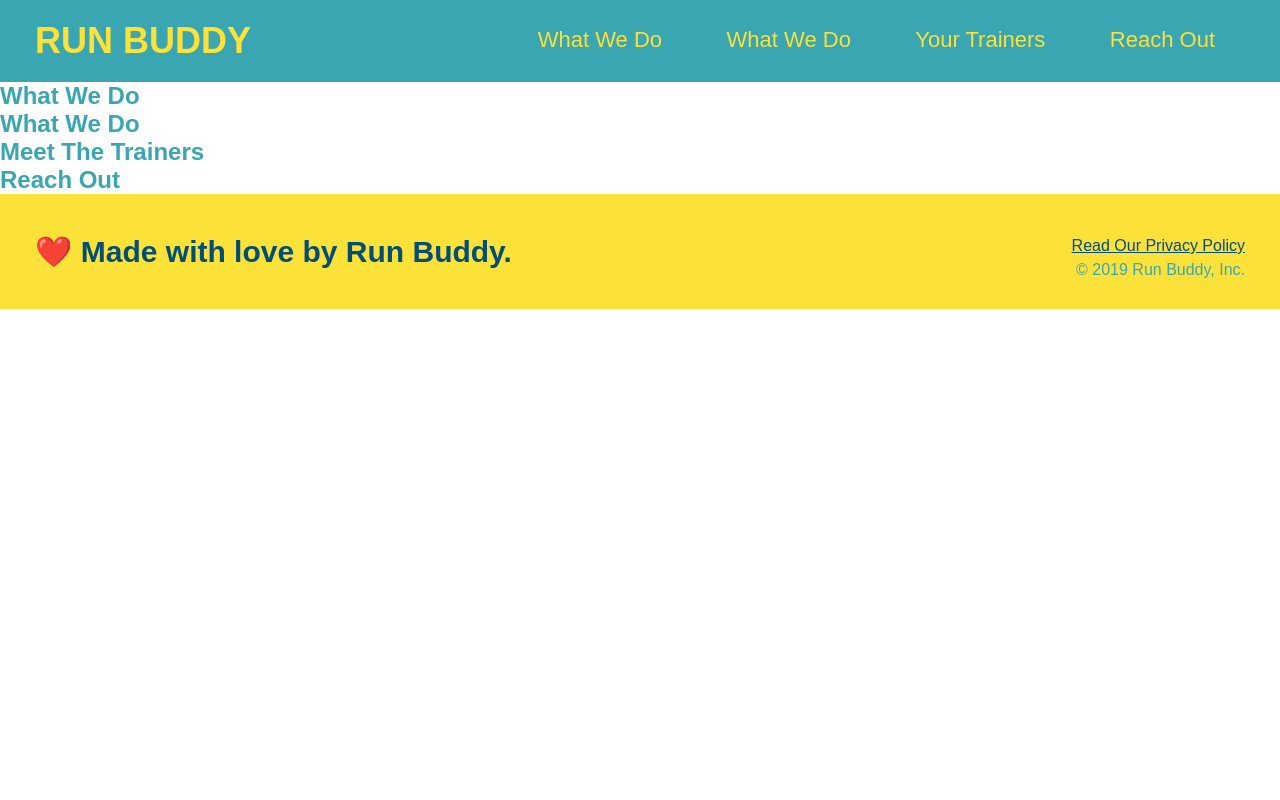
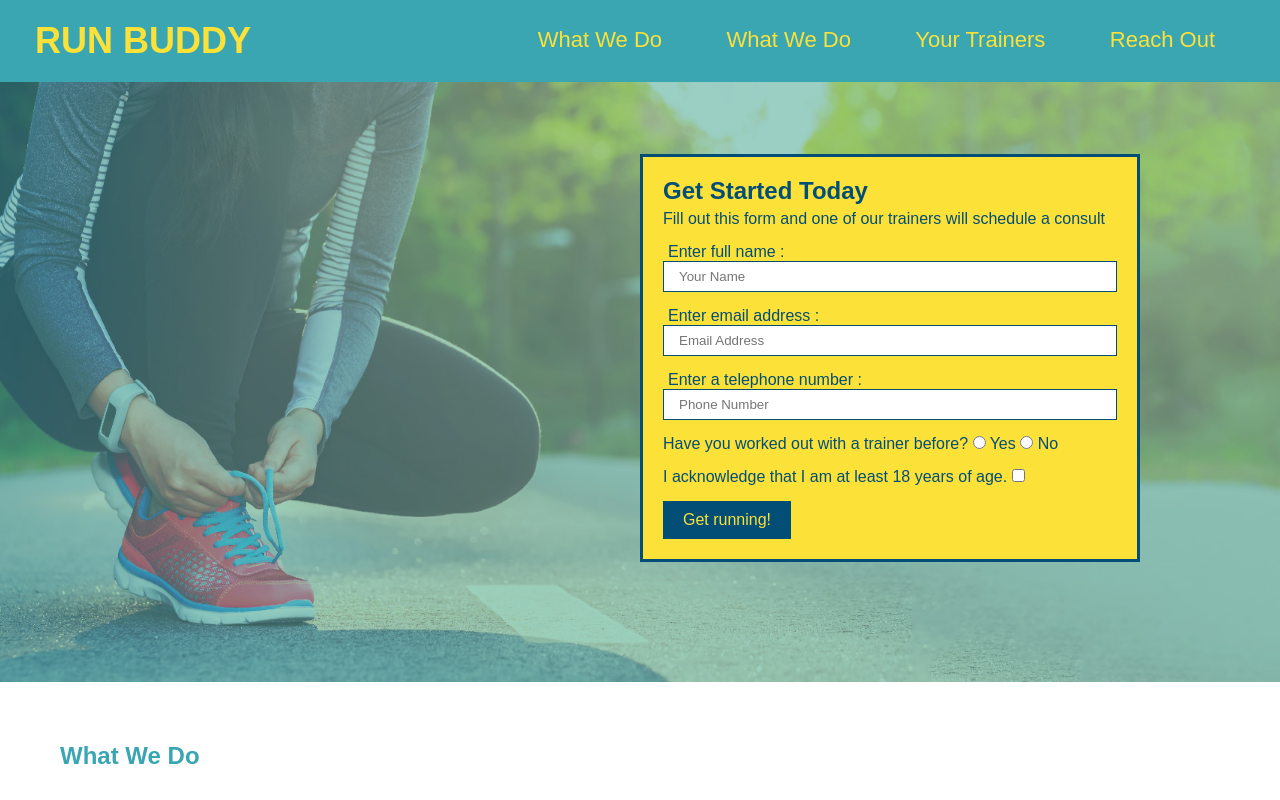
Before and after one commit to israel386/run-buddy, a plain HTML site: page index.html in a window 1280 px wide. Shown: the top 800 px of the page. Drawn offline with Linux system fonts and the light colour scheme.

Commit message:
Styled <section class=hero>

```diff
--- a/assets/css/style.css
+++ b/assets/css/style.css
@@ -115,3 +115,95 @@ footer a {
     color: #024e76;
 
 }
+
+section {
+
+    padding: 60px;
+
+}
+
+.hero {
+
+    background-image: url("../image/hero-bg.jpg");
+
+    height: 600px;
+
+    background-size: cover;
+
+    background-position: center;
+
+    position: relative;
+
+}
+
+.hero-form {
+
+    border: solid 3px #024e76;
+
+    background-color: #fce138;
+
+    padding: 20px;
+
+    width: 500px;
+
+    color: #024e76;
+
+    position: absolute;
+
+    bottom: 120px;
+
+    right: 140px;
+
+}
+
+.hero-form h3 {
+
+    margin: 0;
+
+    font-size: 24px;
+
+}
+
+.hero-form p {
+
+    margin: 5px 0 15px 0;
+
+}
+
+.form-input {
+
+    border: 1px solid #024e76;
+
+    display: block;
+
+    padding: 7px 15px;
+
+    font-size: 16 px;
+
+    color: #024e76;
+
+    width: 100%;
+
+    margin-bottom: 15px;
+
+}
+
+.hero-form label {
+
+    margin: 0 5px;
+
+}
+
+.hero-form button {
+
+    color: #fce138;
+
+    background-color: #024e76;
+
+    border: none;
+
+    padding: 10px 20px;
+
+    font-size: 16px;
+
+}
--- a/index.html
+++ b/index.html
@@ -40,6 +40,67 @@
         </nav>
 
     </header>
+
+    <section class="hero">
+
+        <div class="hero-form">
+
+            <h3>Get Started Today</h3>
+
+            <p>Fill out this form and one of our trainers will schedule a consult</p>
+
+            <!--Add form elements-->
+            <form>
+
+                <label for="name">Enter full name :</label>
+
+                <input type="text" placeholder="Your Name" name="name" id="name" class="form-input" />
+
+                <label for="email">Enter email address :</label>
+
+                <input type="email" placeholder="Email Address" name="email" id="email" class="form-input" />
+
+                <label for="phone">Enter a telephone number :</label>
+
+                <input type="tel" placeholder="Phone Number" name="phone" id="phone" class="form-input" />
+
+                <p>
+
+                    Have you worked out with a trainer before?
+
+                    <input type="radio" name="trainer-confirm" id="trainer-yes" />
+
+                    <lable for="trainer-yes">Yes</lable>
+
+                    <input type="radio" name="trainer-confirm" id="trainer-no" />
+
+                    <lable for="trainer-no">No</lable>
+
+                </p>
+
+                <p>
+
+                    <lable for="checkbox">
+
+                        I acknowledge that I am at least 18 years of age.
+
+                    </lable>
+
+                    <input type="checkbox" name="age-confirm" id="checkbox" />
+
+                </p>
+
+                <button type="submit">
+
+                    Get running!
+
+                </button>
+
+            </form>
+
+        </div>
+
+    </section>
 
     <!-- "what we do" section -->
     <section>
```
Also changed, not shown: assets/image/hero-bg.jpg (added).
